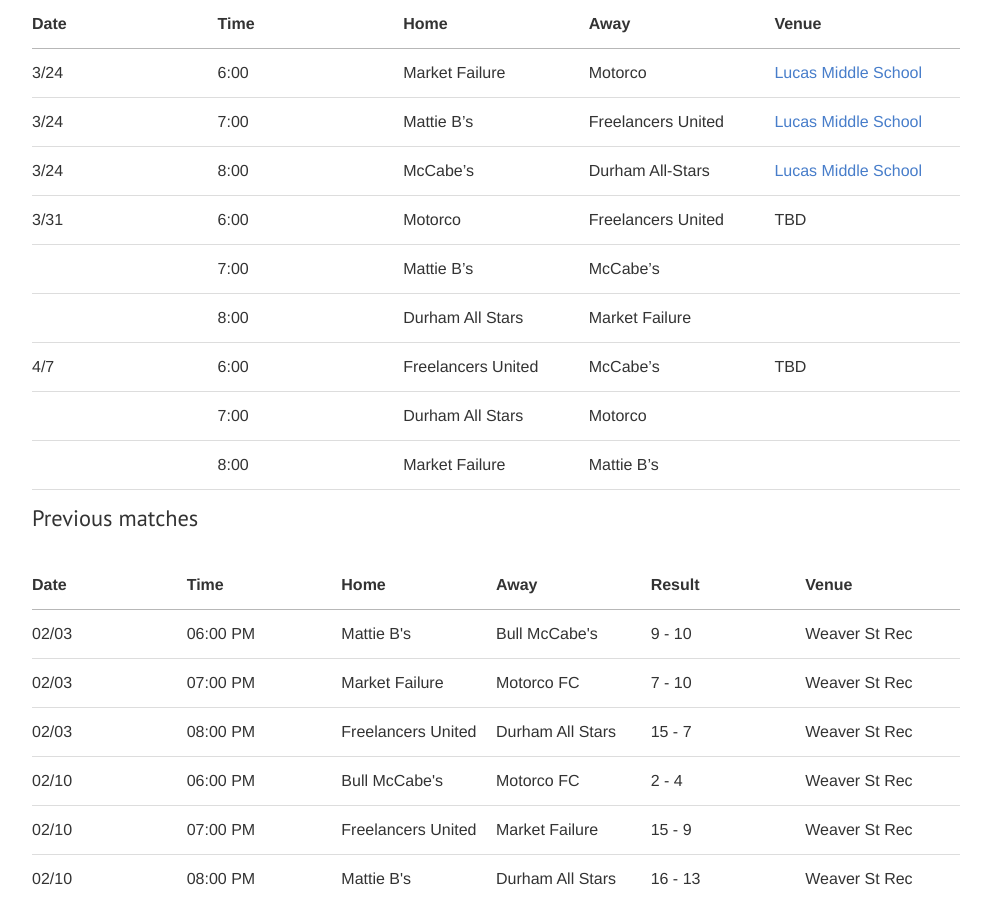
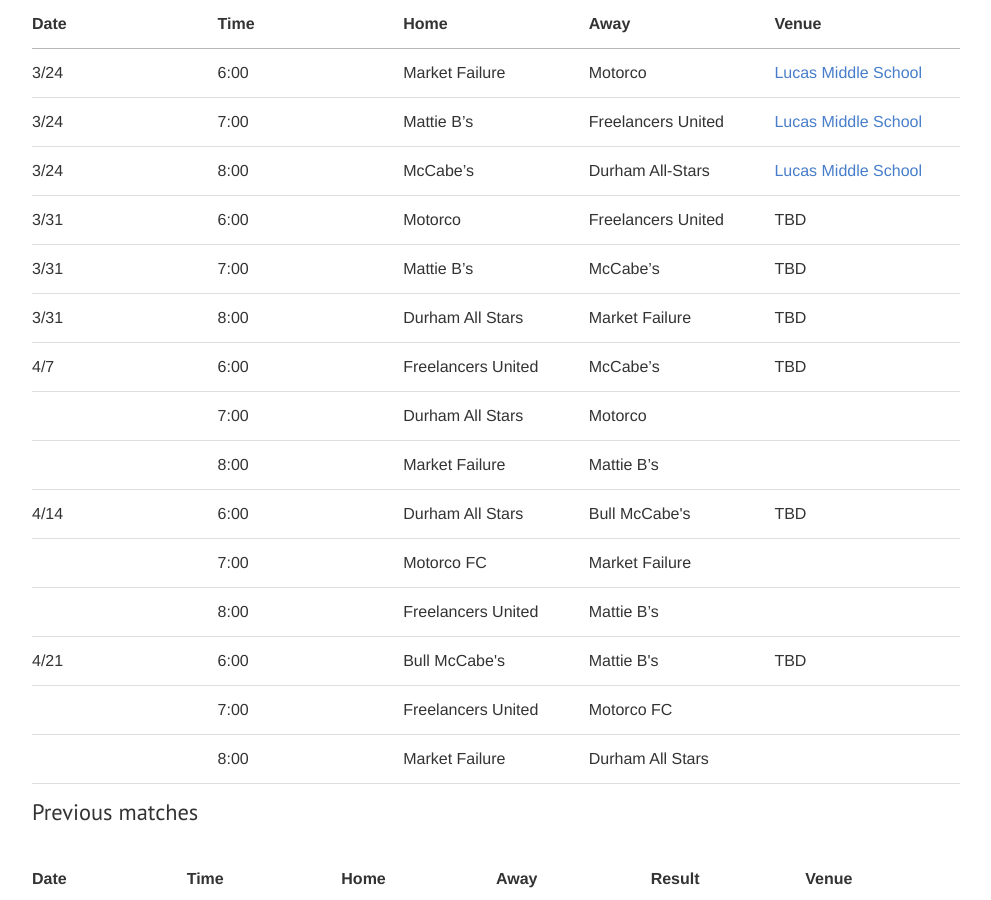
Before and after one commit to durhamatletico/durhamatletico.github.io, a Jekyll site: the page built from futsal/schedule.html, in a window 1280 px wide and 900 px high, scrolled down 282 px. Shown: the whole window, without its empty margins (144-1135 px from the left). Built offline with Jekyll 4.4.1, drawn with Linux system fonts in a browser that asks for light colours.

Commit message:
Add make up dates

```diff
--- a/futsal/schedule.html
+++ b/futsal/schedule.html
@@ -46,18 +46,18 @@
       <td>TBD</td>
     </tr>
     <tr>
-      <td> </td>
+      <td>3/31</td>
       <td>7:00</td>
       <td>Mattie B’s</td>
       <td>McCabe’s</td>
-      <td> </td>
+      <td>TBD</td>
     </tr>
     <tr>
-      <td> </td>
+      <td>3/31</td>
       <td>8:00</td>
       <td>Durham All Stars</td>
       <td>Market Failure</td>
-      <td> </td>
+      <td>TBD</td>
     </tr>
     <tr>
       <td>4/7</td>
@@ -78,6 +78,48 @@
       <td>8:00</td>
       <td>Market Failure</td>
       <td>Mattie B’s</td>
+      <td> </td>
+    </tr>
+    <tr>
+      <td>4/14</td>
+      <td>6:00</td>
+      <td>Durham All Stars</td>
+      <td>Bull McCabe's</td>
+      <td>TBD</td>
+    </tr>
+    <tr>
+      <td> </td>
+      <td>7:00</td>
+      <td>Motorco FC</td>
+      <td>Market Failure</td>
+      <td> </td>
+    </tr>
+    <tr>
+      <td> </td>
+      <td>8:00</td>
+      <td>Freelancers United</td>
+      <td>Mattie B’s</td>
+      <td> </td>
+    </tr>
+    <tr>
+      <td>4/21</td>
+      <td>6:00</td>
+      <td>Bull McCabe's</td>
+      <td>Mattie B's</td>
+      <td>TBD</td>
+    </tr>
+    <tr>
+      <td> </td>
+      <td>7:00</td>
+      <td>Freelancers United</td>
+      <td>Motorco FC</td>
+      <td> </td>
+    </tr>
+    <tr>
+      <td> </td>
+      <td>8:00</td>
+      <td>Market Failure</td>
+      <td>Durham All Stars</td>
       <td> </td>
     </tr>
   </tbody>
```
